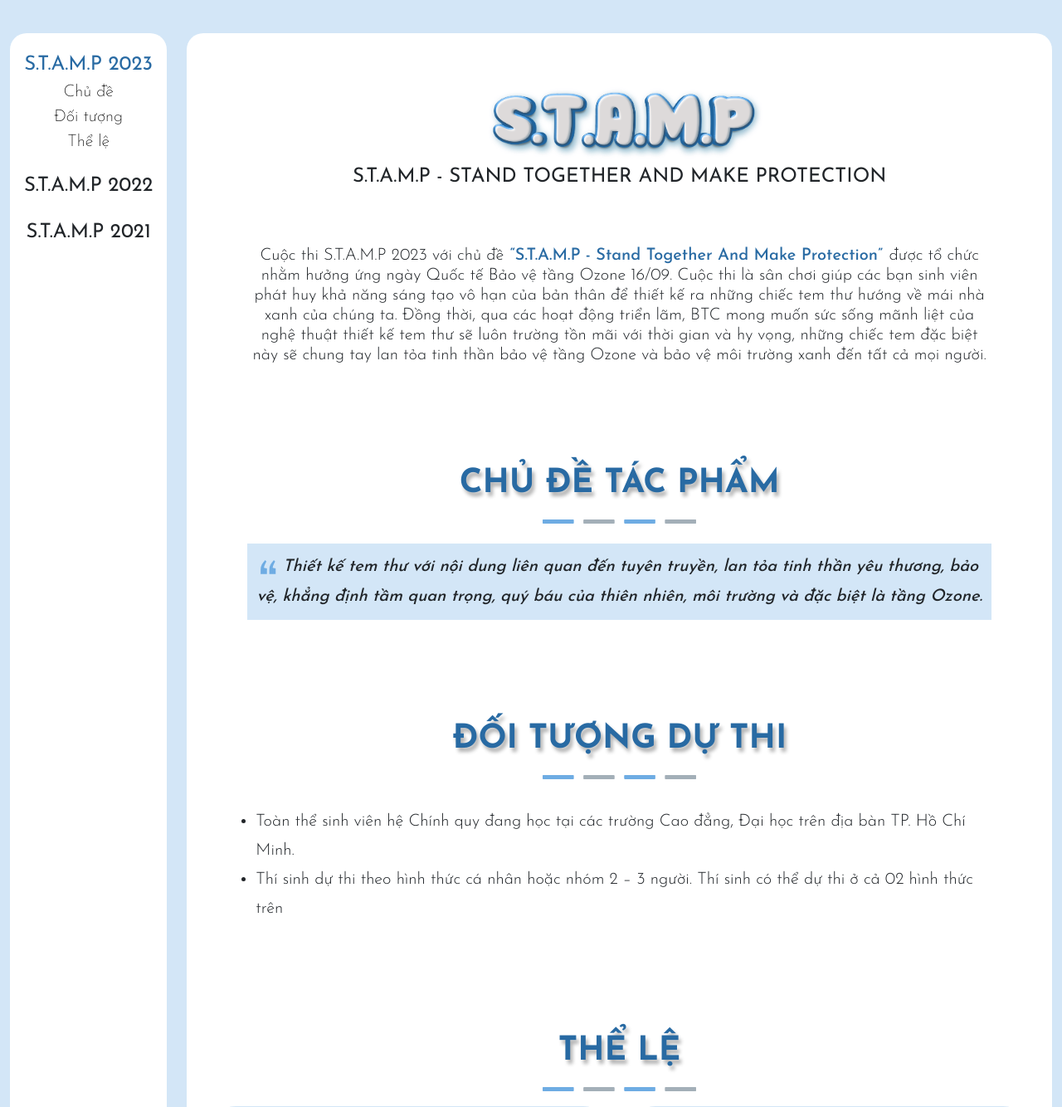
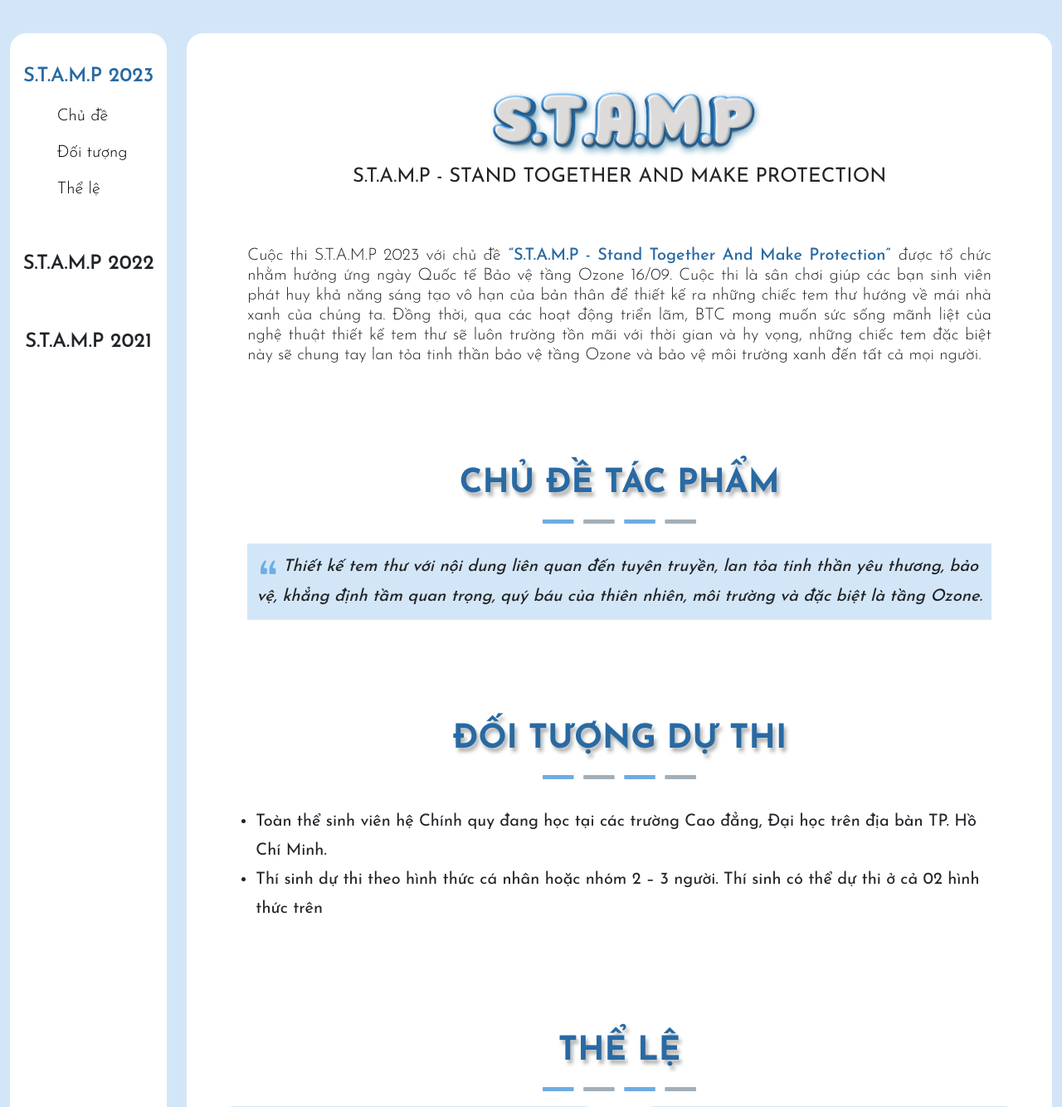
Before and after one commit to lcminhbu/STAMP, an ASP.NET Core app: page /About in a window 1280 px wide. Shown: the part 100-1434 px from the top of the page at 83% size. Run offline with ASP.NET Core 8, Linux system fonts and the light colour scheme; style sheets or scripts are compiled from the project's sources.

Commit message:
update about

```diff
--- a/Pages/About.cshtml
+++ b/Pages/About.cshtml
@@ -94,7 +94,7 @@
                     <div id="objective">
                         <h2 class="blue-color blur-shadow" style = "margin-top: 100px; padding-top: 20px">ĐỐI TƯỢNG DỰ THI</h2>
                         <img src="~/image/shared/line.png"/>
-                        <ul class="info-text alignleft text-content">
+                        <ul class="info-text alignleft text-content" style="font-weight: 400">
                             <li>Toàn thể sinh viên hệ Chính quy đang học tại các trường Cao đẳng, Đại học trên địa bàn TP. Hồ Chí Minh.</li>
                             <li>Thí sinh dự thi theo hình thức cá nhân hoặc nhóm 2 – 3 người. Thí sinh có thể dự thi ở cả 02 hình thức trên</li>
                         </ul>
--- a/wwwroot/css/about.css
+++ b/wwwroot/css/about.css
@@ -15,6 +15,7 @@
     padding:0 0 8px 0;
     list-style: none;
     margin-bottom: 0;
+    padding-top: 10px;
     display: flex;
     flex-direction: column;
     justify-content: center;
@@ -22,47 +23,50 @@
 
 .stamp-item {
     padding-top: 20px;
+    padding-bottom: 30px;
 }
 
 .stamp-item__link {
     position: relative;
     font-size: 24px;
+    line-height: 24px;
     color: var(--blue-color);
     text-decoration: none;
-    padding: 6px 0px;
+    padding: 10px 0px;
     display: block;
+    font-weight: 600;
 }
 
 .stamp-item__link:hover {
-    color: #286AA3;
+    color: var(--light-blue);
 }
 
 .select-part {
     font-size: 20px;
     text-align: center;
     list-style-type: none;
-    font-family: JosefinSans;
-    font-weight: 200;
     padding: 0;
     display: flex;
     flex-direction: column;
     align-items: center;
+    margin-left: 30%;
+    text-align: left;
 }
 
 .select-item {
-    padding: 5px 0px;
+    padding: 16px 0px 8px 0px;
     font-size: 20px;
-    width: fit-content;
+    width: 100%;
 }
 
 .select-item:hover {
     cursor: pointer;
 }
 
-
 .select-part__link {
     color: #000;
     text-decoration: none;
+    font-weight: 300;
 }
 
 .info {
@@ -95,6 +99,7 @@
 .info-introduce {
     margin-left: 7%;
     margin-right: 7%;
+    text-align: justify;
 }
 
 .alignleft {
```
Also changed, not shown: wwwroot/css/voting.css (+5 -2 lines), wwwroot/icon/arrow-left.svg (added), wwwroot/icon/arrow-right.svg (added).
